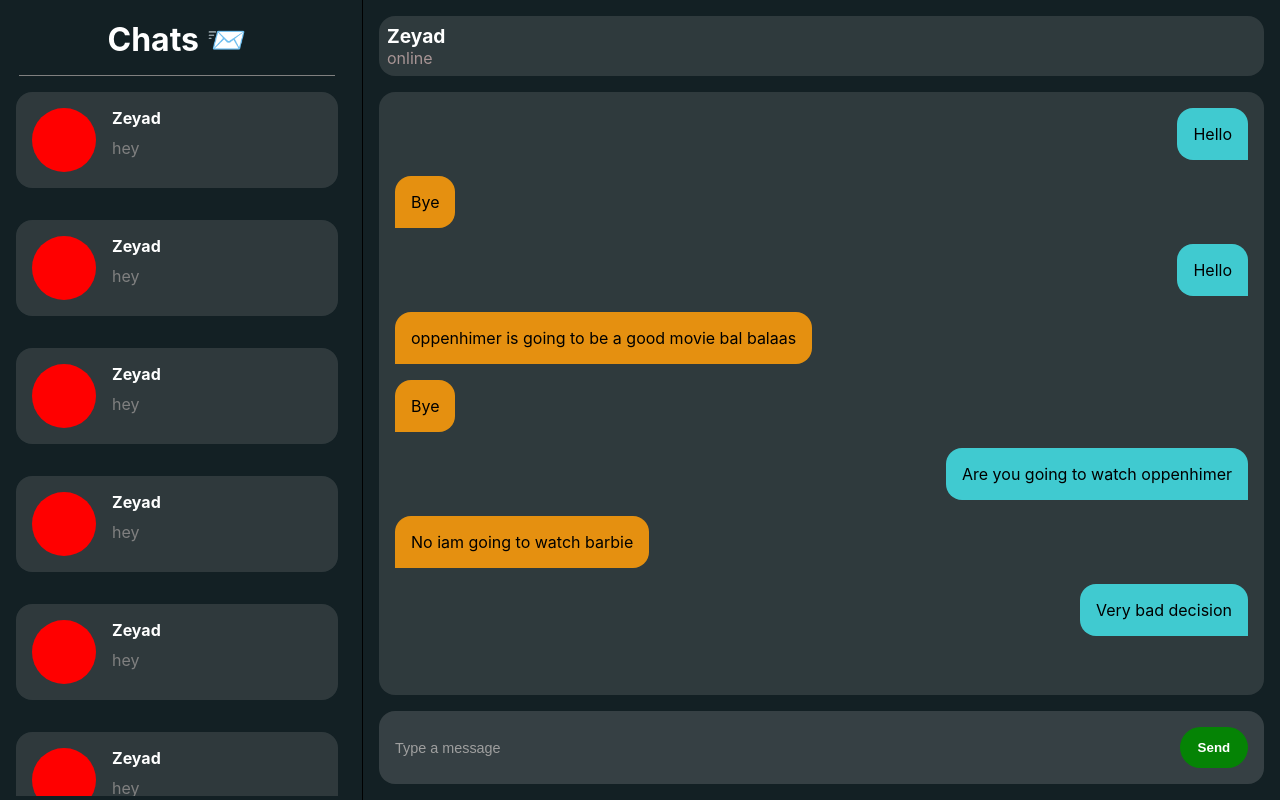
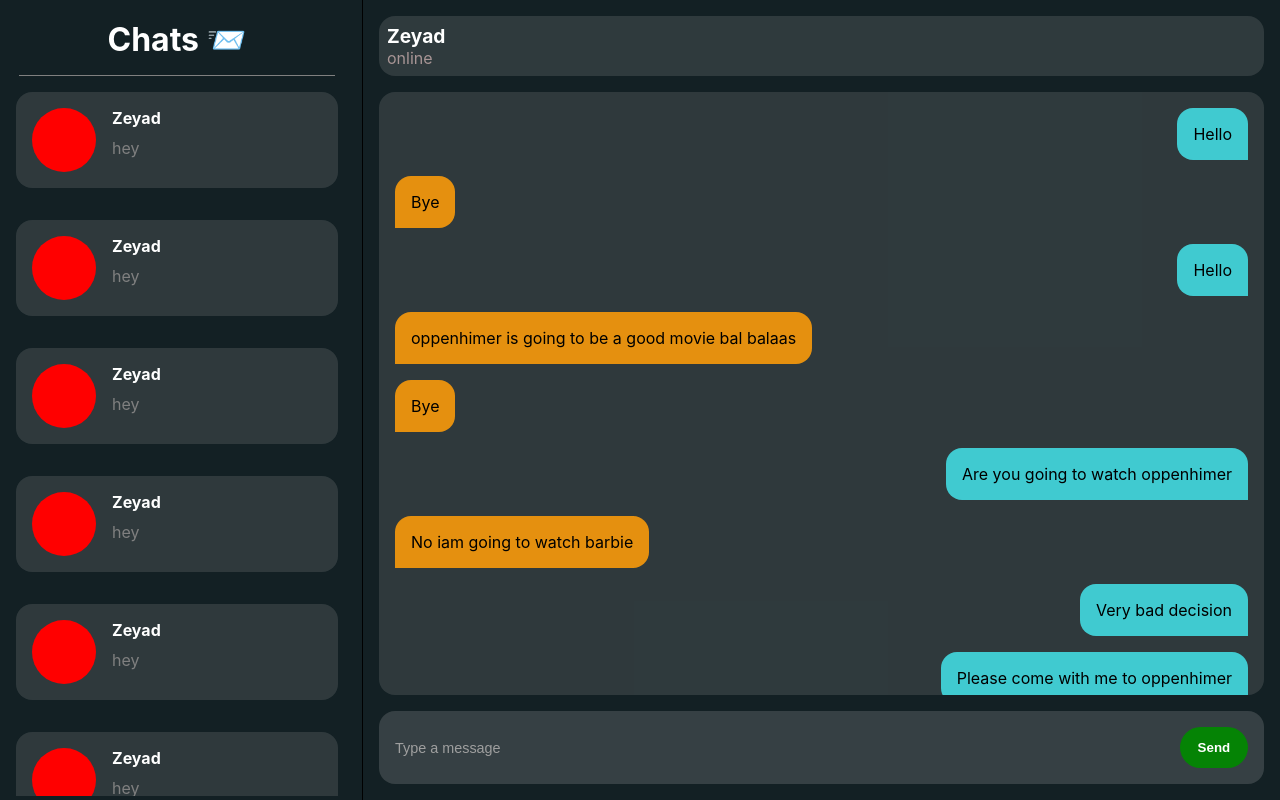
Before and after one commit to Zeyad-3amr/chat-application, a React (Create React App) app in the folder client/: page / in a window 1280 px wide. Built offline with nearby package versions, Linux system fonts and the light colour scheme.

Commit message:
created the TextArea adn added button to it

```diff
--- a/client/src/components/ChatRoom/ChatRoom.tsx
+++ b/client/src/components/ChatRoom/ChatRoom.tsx
@@ -24,6 +24,8 @@ export const ChatRoom: FC<ChatRoomProps> = () => {
         <Message text={'No iam going to watch barbie'} messageType={false} />
 
         <Message text={'Very bad decision'} messageType={true} />
+        <Message text={'Please come with me to oppenhimer'} messageType={true} />
+        <Message text={'Okay i will'} messageType={false} />
       </div>
       <TypeField />
     </div>
```
